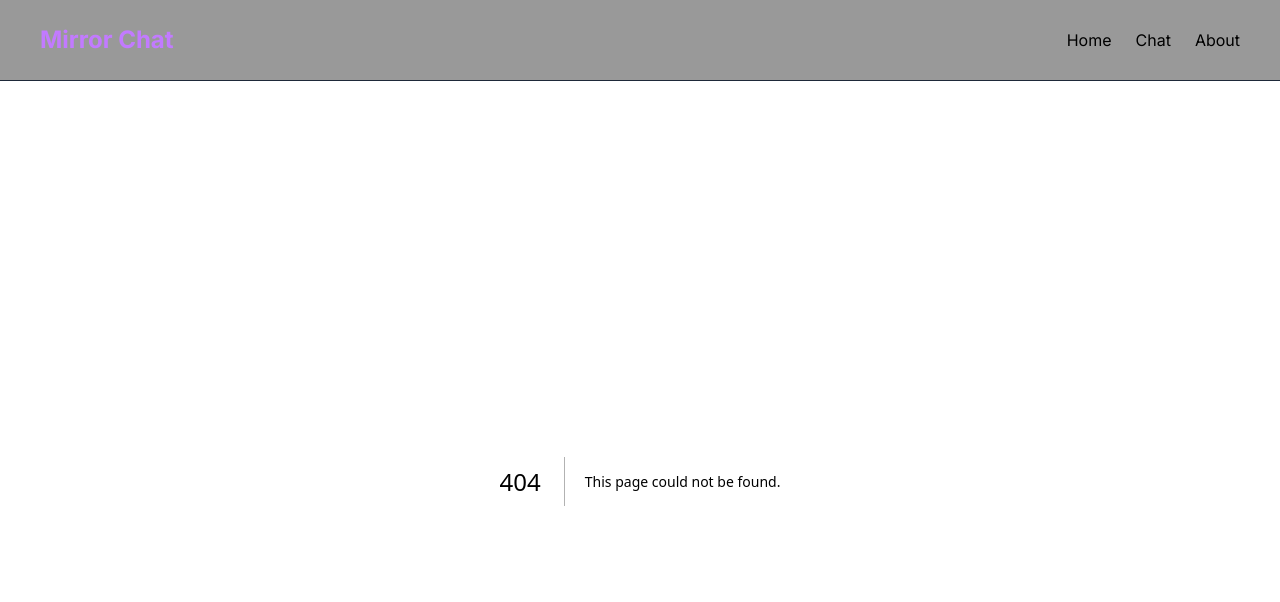
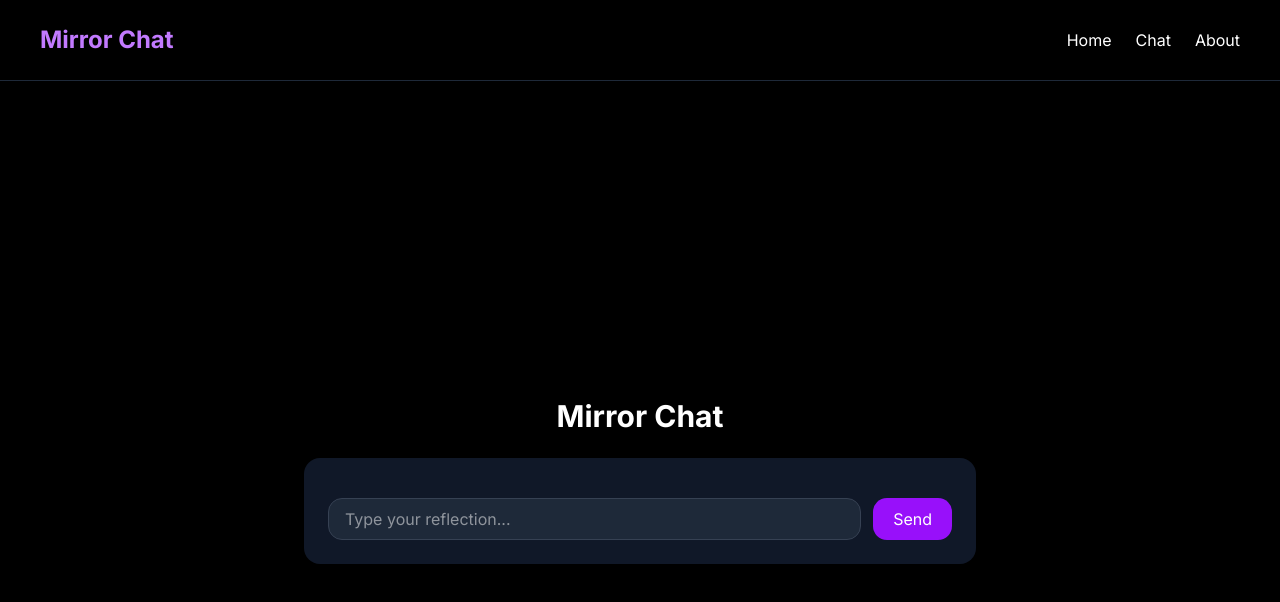
Before and after one commit to zulfa-nkmh/mirror-chat, a Next.js app: page /chat in a window 1280 px wide. Before the commit this address had no page. Shown: the top 602 px of the page. Built offline with nearby package versions, Linux system fonts and the light colour scheme.

Commit message:
penambahan MVP Mirror Chat page

```diff
--- /dev/null
+++ b/src/app/chat/page.jsx
@@ -0,0 +1,63 @@
+"use client";
+import { useState, useEffect } from "react";
+import { useChatStore } from "@/store/chatStore";
+
+export default function ChatPage() {
+  const { messages, addMessage } = useChatStore();
+  const [input, setInput] = useState("");
+
+  // Sync ke localStorage
+  useEffect(() => {
+    localStorage.setItem("mirror-messages", JSON.stringify(messages));
+  }, [messages]);
+
+  const handleSend = () => {
+    if (!input.trim()) return alert("Input tidak boleh kosong!");
+
+    const userMsg = { role: "user", content: input };
+    const botMsg = {
+      role: "bot",
+      content: `Mirror Reflection: "${input}"`,
+    };
+
+    addMessage(userMsg);
+    addMessage(botMsg);
+    setInput("");
+  };
+
+  return (
+    <div className="min-h-screen flex flex-col items-center justify-center bg-black text-white p-6">
+      <h1 className="text-3xl font-bold mb-6">Mirror Chat</h1>
+      <div className="w-full max-w-2xl bg-gray-900 p-6 rounded-2xl flex flex-col">
+        <div className="flex-1 overflow-y-auto space-y-3 mb-4">
+          {messages.map((msg, i) => (
+            <div
+              key={i}
+              className={`p-3 rounded-lg max-w-[75%] ${
+                msg.role === "user"
+                  ? "bg-purple-600 self-end text-right"
+                  : "bg-gray-700 self-start text-left"
+              }`}
+            >
+              {msg.content}
+            </div>
+          ))}
+        </div>
+        <div className="flex gap-3">
+          <input
+            className="flex-1 px-4 py-2 rounded-xl bg-gray-800 border border-gray-700 focus:outline-none"
+            value={input}
+            onChange={(e) => setInput(e.target.value)}
+            placeholder="Type your reflection..."
+          />
+          <button
+            onClick={handleSend}
+            className="px-5 py-2 bg-purple-600 rounded-xl hover:bg-purple-700"
+          >
+            Send
+          </button>
+        </div>
+      </div>
+    </div>
+  );
+}
```
